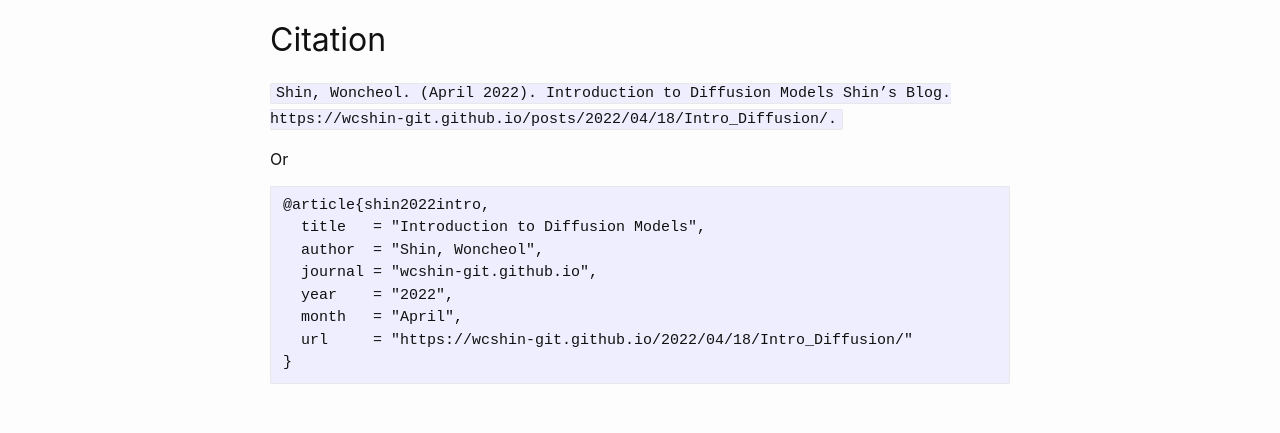
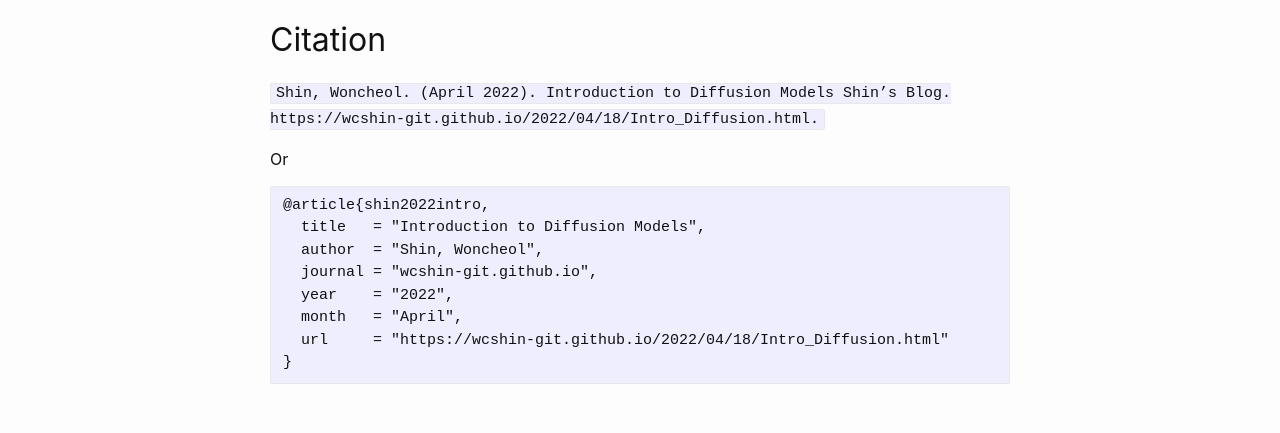
Before and after one commit to wcshin-git/wcshin-git.github.io, a Jekyll site: the page built from _posts/2022-04-18-Intro_Diffusion.md, in a window 1280 px wide and 900 px high, scrolled down 6964 px. Shown: the part 273-706 px from the top of the window. Built offline with Jekyll 4.4.1, drawn with Linux system fonts in a browser that asks for light colours; part of the change alters nothing that is shown.

Commit message:
update: Intro_Diffusion

````diff
--- a/_posts/2022-04-18-Intro_Diffusion.md
+++ b/_posts/2022-04-18-Intro_Diffusion.md
@@ -231,7 +231,7 @@ You can download the [lecture note version](/images//Intro_Diffusion/220418_Intr
 
 ## Citation
 ``
-Shin, Woncheol. (April 2022). Introduction to Diffusion Models Shin’s Blog. https://wcshin-git.github.io/posts/2022/04/18/Intro_Diffusion/.
+Shin, Woncheol. (April 2022). Introduction to Diffusion Models Shin’s Blog. https://wcshin-git.github.io/2022/04/18/Intro_Diffusion.html.
 ``
 
 Or
@@ -243,6 +243,6 @@ Or
   journal = "wcshin-git.github.io",
   year    = "2022",
   month   = "April",
-  url     = "https://wcshin-git.github.io/2022/04/18/Intro_Diffusion/"
+  url     = "https://wcshin-git.github.io/2022/04/18/Intro_Diffusion.html"
 }
 ```
````
Also changed, not shown: 1 other file.
